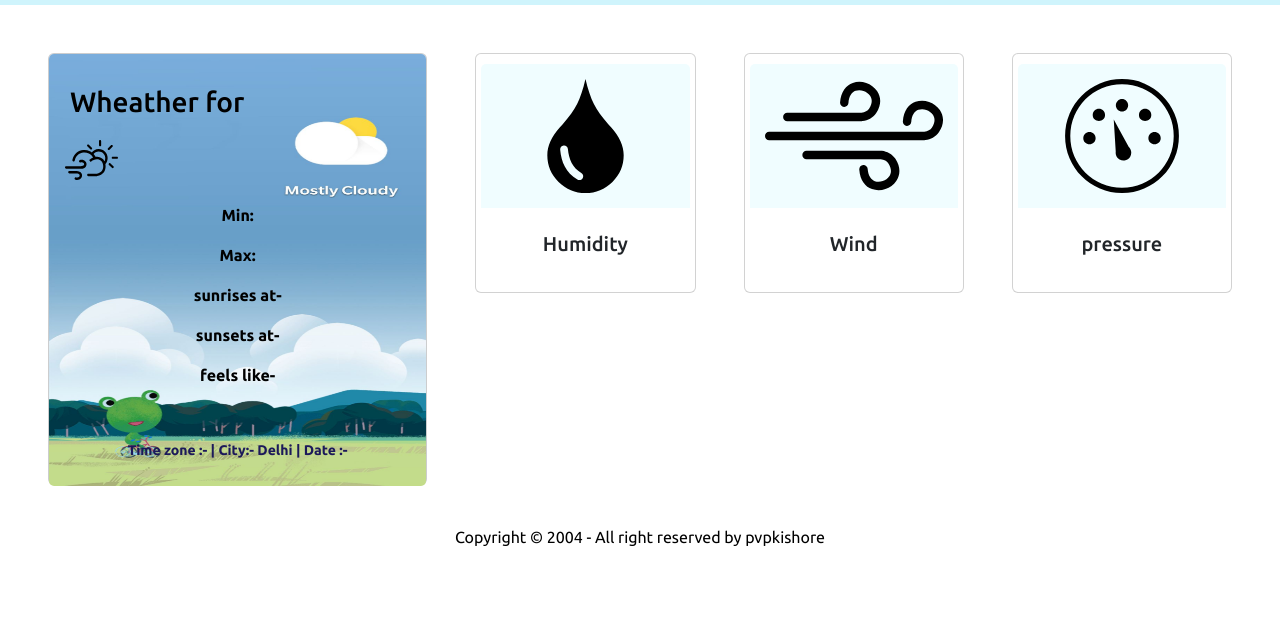
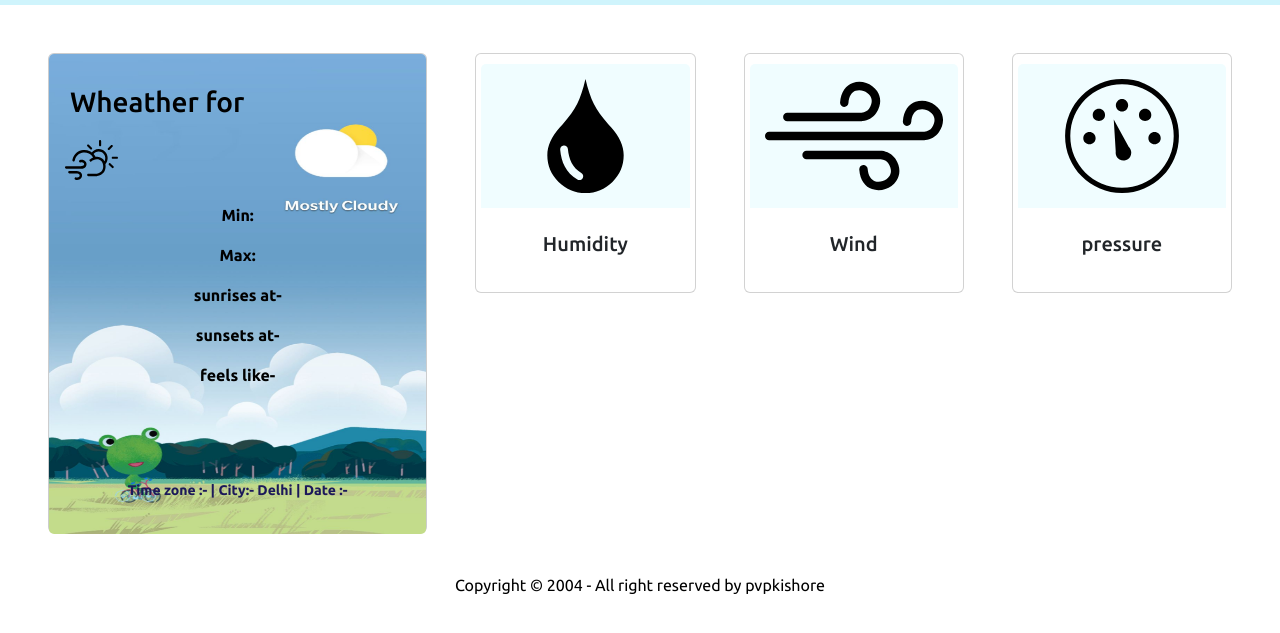
Before and after one commit to Pvpkishore/Wheather-Api, a plain HTML site: page index.html in a window 1280 px wide. Shown: the part 51-684 px from the top of the page. Drawn offline with nearby package versions, Linux system fonts and the light colour scheme.

Commit message:
Update index.html

```diff
--- a/index.html
+++ b/index.html
@@ -34,15 +34,15 @@
               </li>
             </ul>
             <form class="d-flex" role="search">
-              <input class="form-control me-2" type="search" placeholder="Search city name here...." aria-label="Search">
-              <button class="btn btn-outline-info" type="submit" value="submit" id="but">Search</button>
+              <input id="city_name_input"class="form-control me-2" type="search" placeholder="Search city name here...." aria-label="Search">
+              <button class="btn btn-outline-info" type="submit" value="submit" id="submit">Search</button>
             </form>
           </div>
         </div>
       </nav>
 <div class="d-flex justify-content-end grid gap-5 px-5 ml-5 mr-2 mt-5">
-    <div class="card text-bg-light" style="width: 35rem; height: 27rem;">
-        <img src="./Assets/whatherback.jpg" class="card-img" style="width:auto ; height:27rem ;" alt="...">
+    <div class="card text-bg-light" style="width: 35rem; height: 30rem;">
+        <img src="./Assets/whatherback.jpg" class="card-img" style="width:auto ; height:30rem ;" alt="...">
         <div class="card-img-overlay">
           <h3 class="card-title">Wheather for <span id="city_name"></span></h3>
           <p class="card-text" style="color:white; text-align: left; font-size:2.5rem; font-weight: 400;" ><span id="temperature"></span><img src="./Assets/day-cloud-wind-icon.svg" height="40"></p>
@@ -51,7 +51,7 @@
           <p class="card-text">sunrises at- <span id="sunrise"></span></p>
           <p class="card-text">sunsets at- <span id="sunset"></span></p>
           <p class="card-text">feels like- <span id="feelsLike"></span></p>
-    <p class="card-text" style="margin-top:40px;padding:10px; color: rgb(28, 25, 90);"><small>Time zone :- <span id="timezone"> | City:- Delhi<span id="city_name"></span> | Date :-<span id="datetime"></span></small></p>
+    <p class="card-text" style="margin-top:80px; padding:10px; color: rgb(28, 25, 90);"><small>Time zone :- <span id="timezone"> | City:- Delhi<span id="city_name"></span> | Date :-<span id="datetime"></span></small></p>
  </div>
       </div>
     <div class="card" style="width: 20rem; height: 15rem;padding:5px 5px 5px 5px;">
```
